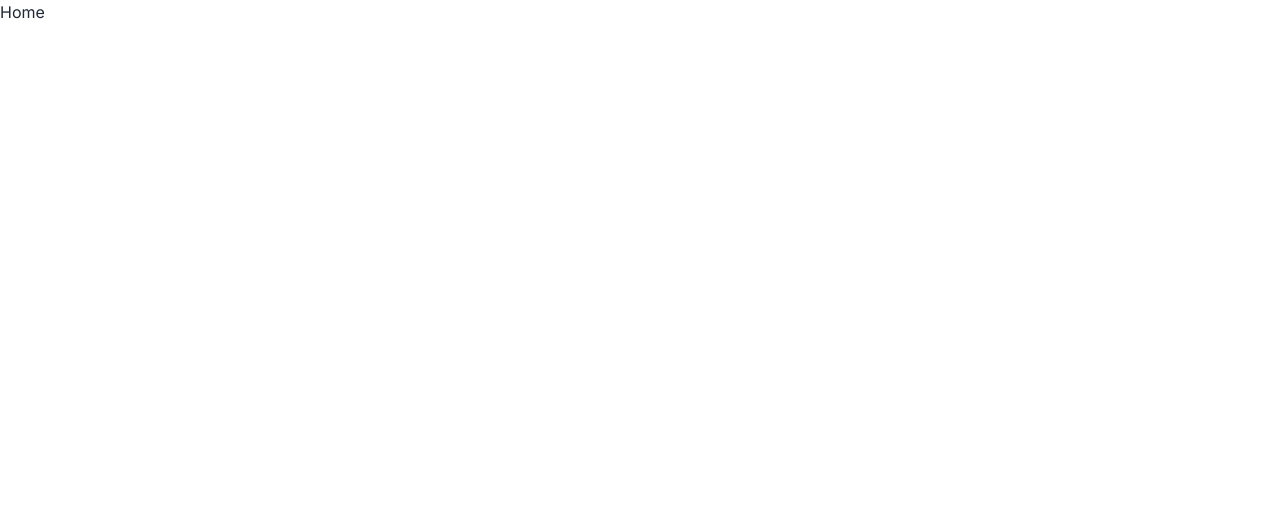
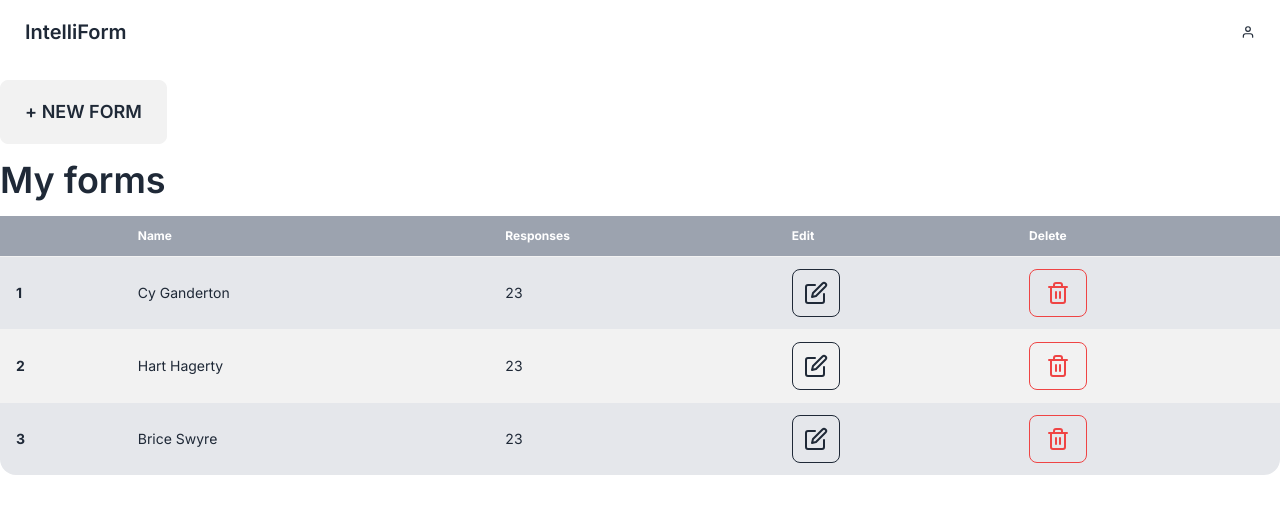
Before and after one commit to aqeelshamz/intelliform, a Next.js app: page /home in a window 1280 px wide. Shown: the top 514 px of the page. Built offline with nearby package versions, Linux system fonts and the light colour scheme.

Commit message:
home page completed

```diff
--- a/package.json
+++ b/package.json
@@ -12,7 +12,8 @@
     "next": "14.0.0",
     "openai": "^4.14.0",
     "react": "^18",
-    "react-dom": "^18"
+    "react-dom": "^18",
+    "react-icons": "^4.11.0"
   },
   "devDependencies": {
     "autoprefixer": "^10",
--- /dev/null
+++ b/src/app/components/Navbar.jsx
@@ -0,0 +1,36 @@
+import { FiUser } from "react-icons/fi";
+function Navbar() {
+  return (
+    <>
+      <div className="navbar bg-base-100">
+        {/* <div className="flex-none">
+          <button className="btn btn-square btn-ghost">
+            <svg
+              xmlns="http://www.w3.org/2000/svg"
+              fill="none"
+              viewBox="0 0 24 24"
+              className="inline-block w-5 h-5 stroke-current"
+            >
+              <path
+                strokeLinecap="round"
+                strokeLinejoin="round"
+                strokeWidth="2"
+                d="M4 6h16M4 12h16M4 18h16"
+              ></path>
+            </svg>
+          </button>
+        </div> */}
+        <div className="flex-1">
+          <a className="btn btn-ghost normal-case text-xl">IntelliForm</a>
+        </div>
+        <div className="flex-none">
+          <button className="btn btn-square btn-ghost">
+            <FiUser />
+          </button>
+        </div>
+      </div>
+    </>
+  );
+}
+
+export default Navbar;
--- a/src/app/home/page.jsx
+++ b/src/app/home/page.jsx
@@ -1,7 +1,81 @@
+import Navbar from "../components/Navbar";
+import { FiEdit, FiTrash2 } from "react-icons/fi";
+
 export default function Home() {
-    return (
-      <main>
-       <h1>Home</h1>
+  return (
+    <>
+      {" "}
+      <Navbar />
+      <main className="container mx-auto">
+        <button className="btn mt-4 btn-xs sm:btn-sm md:btn-md lg:btn-lg">
+          + New Form
+        </button>
+        <p className="text-2xl md:text-4xl my-4 font-semibold">My forms</p>
+        <div className="overflow-x-auto">
+          <table className="table table-zebra bg-gray-200">
+            {/* head */}
+            <thead className="bg-gray-400 text-white">
+              <tr>
+                <th></th>
+                <th>Name</th>
+                <th>Responses</th>
+                <th>Edit</th>
+                <th>Delete</th>
+              </tr>
+            </thead>
+            <tbody>
+              {/* row 1 */}
+              <tr>
+                <th>1</th>
+                <td>Cy Ganderton</td>
+                <td>23</td>
+                <td>
+                  <button className="btn btn-square btn-outline">
+                    <FiEdit className="h-6 w-6" />
+                  </button>
+                </td>
+                <td>
+                  <button className="btn text-red-500 hover:bg-red-500 hover:border-white border-red-500 btn-outline">
+                    <FiTrash2 className="h-6 w-6" />
+                  </button>
+                </td>
+              </tr>
+              {/* row 2 */}
+              <tr>
+                <th>2</th>
+                <td>Hart Hagerty</td>
+                <td>23</td>
+                <td>
+                  <button className="btn btn-square btn-outline">
+                    <FiEdit className="h-6 w-6" />
+                  </button>
+                </td>
+                <td>
+                  <button className="btn text-red-500 hover:bg-red-500 hover:border-white border-red-500 btn-outline">
+                    <FiTrash2 className="h-6 w-6" />
+                  </button>
+                </td>
+              </tr>
+              {/* row 3 */}
+              <tr>
+                <th>3</th>
+                <td>Brice Swyre</td>
+                <td>23</td>
+                <td>
+                  <button className="btn btn-square btn-outline">
+                    <FiEdit className="h-6 w-6" />
+                  </button>
+                </td>
+                <td>
+                  <button className="btn text-red-500 hover:bg-red-500 hover:border-white border-red-500 btn-outline">
+                    <FiTrash2 className="h-6 w-6" />
+                  </button>
+                </td>
+              </tr>
+            </tbody>
+          </table>
+        </div>
       </main>
-    )
-  }
+    </>
+  );
+}
```
Also changed, not shown: 1 other file (tests, documents, lock files or other folders).
